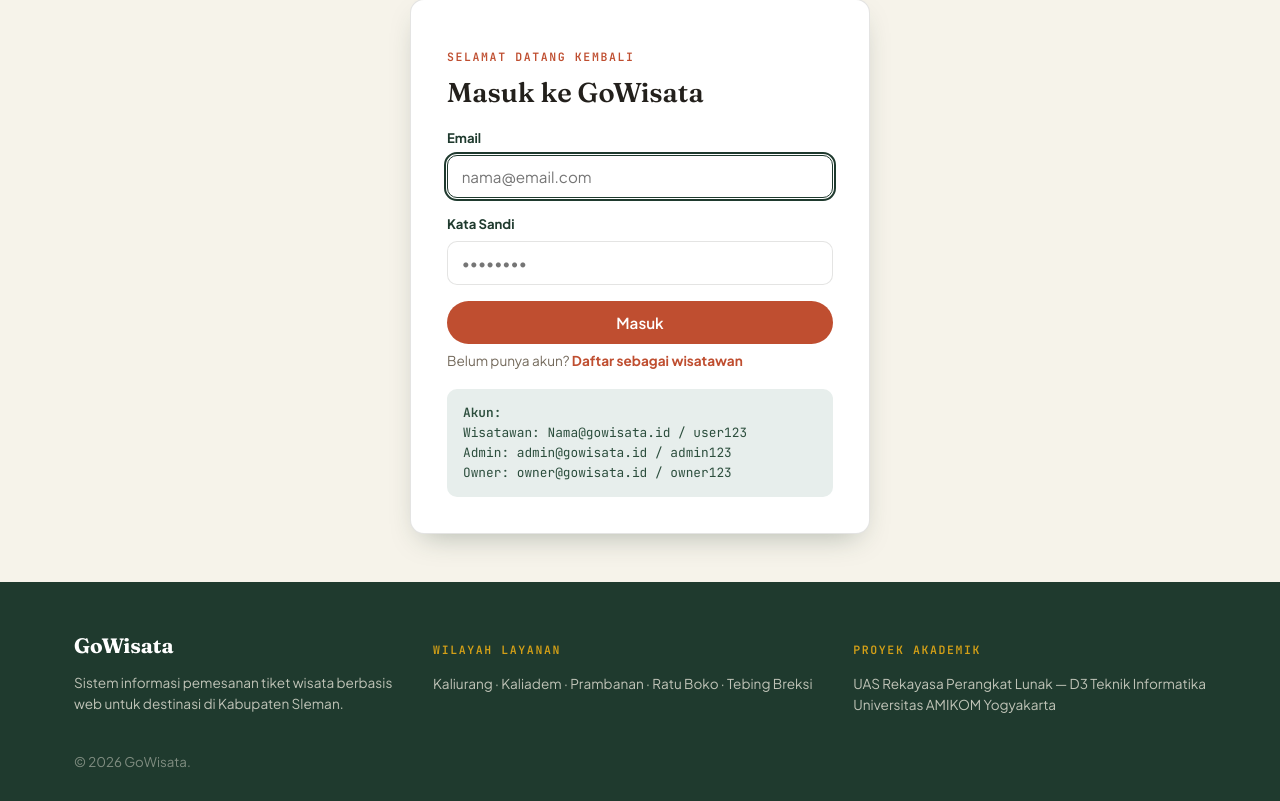
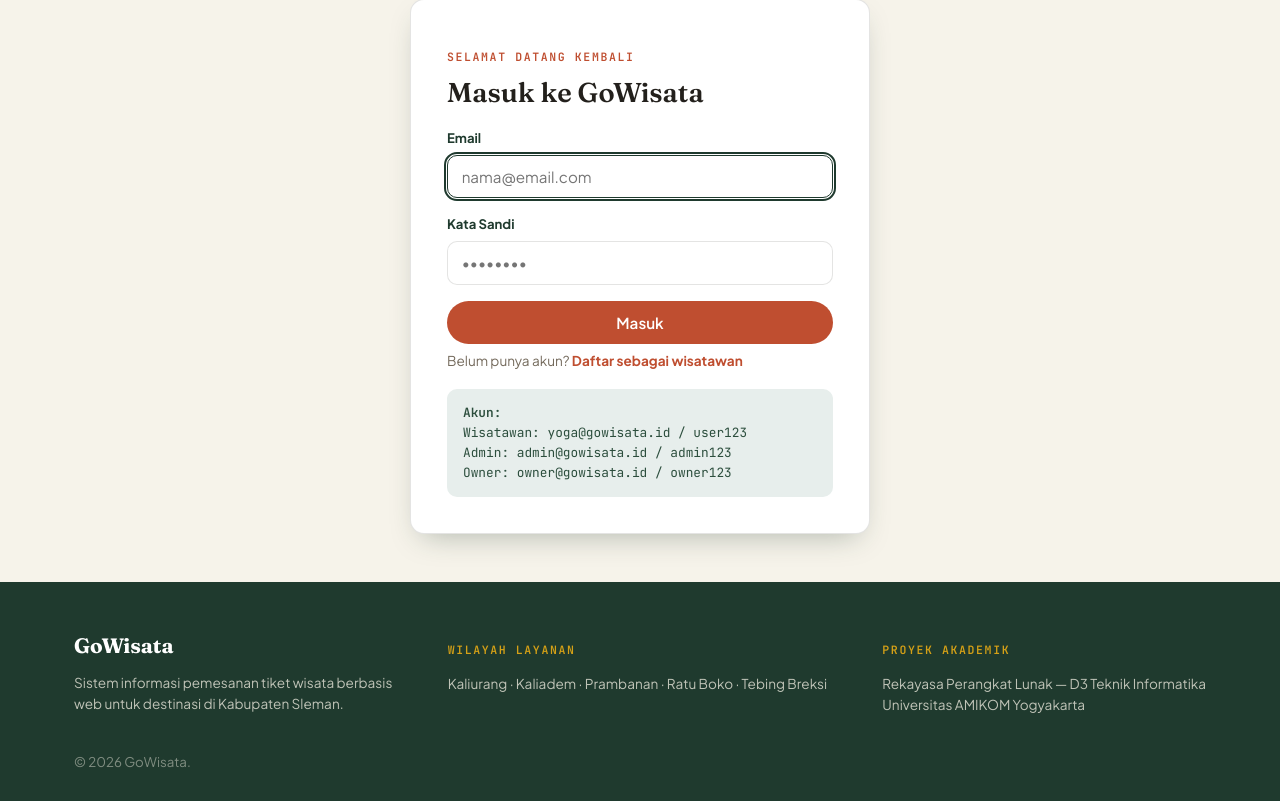
Before and after one commit to yogaanggapratama-del/web-wisata-go-projek, a Flask app: page /login in a window 1280 px wide. Shown: the part 112-913 px from the top of the page. Run offline with Flask 3, Linux system fonts and the light colour scheme; parts of the project's set-up code (start-up, migrations or seed data) failed here and were passed over.

```diff
--- a/app.py
+++ b/app.py
@@ -472,7 +472,7 @@ def seed_data():
     admin.set_password('admin123')
     owner = User(name='Owner Dinas Pariwisata', email='owner@gowisata.id', role='owner', phone='081200000002')
     owner.set_password('owner123')
-    demo = User(name='Budi Santoso', email='budi@gowisata.id', role='user', phone='081200000003')
+    demo = User(name='Budi Santoso', email='yoga@gowisata.id', role='user', phone='081200000003')
     demo.set_password('user123')
     db.session.add_all([admin, owner, demo])
 
--- a/templates/base.html
+++ b/templates/base.html
@@ -87,7 +87,7 @@
     </div>
     <div>
       <p class="eyebrow" style="color:var(--gold);">Proyek Akademik</p>
-      <p style="font-size:.85rem;">UAS Rekayasa Perangkat Lunak — D3 Teknik Informatika<br>Universitas AMIKOM Yogyakarta</p>
+      <p style="font-size:.85rem;">Rekayasa Perangkat Lunak — D3 Teknik Informatika<br>Universitas AMIKOM Yogyakarta</p>
     </div>
   </div>
   <div class="container"><small>&copy; 2026 GoWisata.</small></div>
--- a/templates/login.html
+++ b/templates/login.html
@@ -19,7 +19,7 @@
 
   <div class="demo-box">
     <b>Akun:</b><br>
-    Wisatawan: Nama@gowisata.id / user123<br>
+    Wisatawan: yoga@gowisata.id / user123<br>
     Admin: admin@gowisata.id / admin123<br>
     Owner: owner@gowisata.id / owner123
   </div>
```
